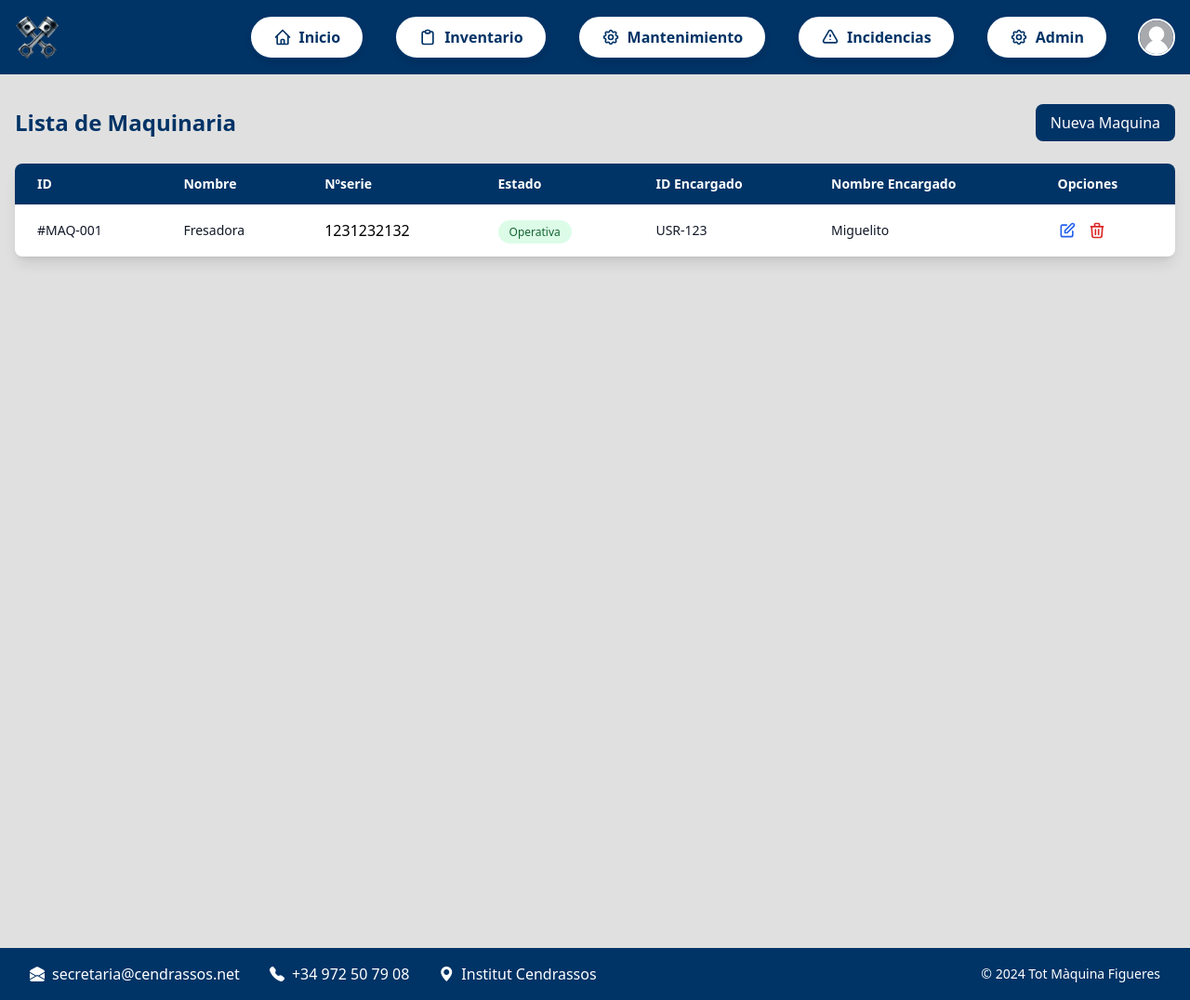
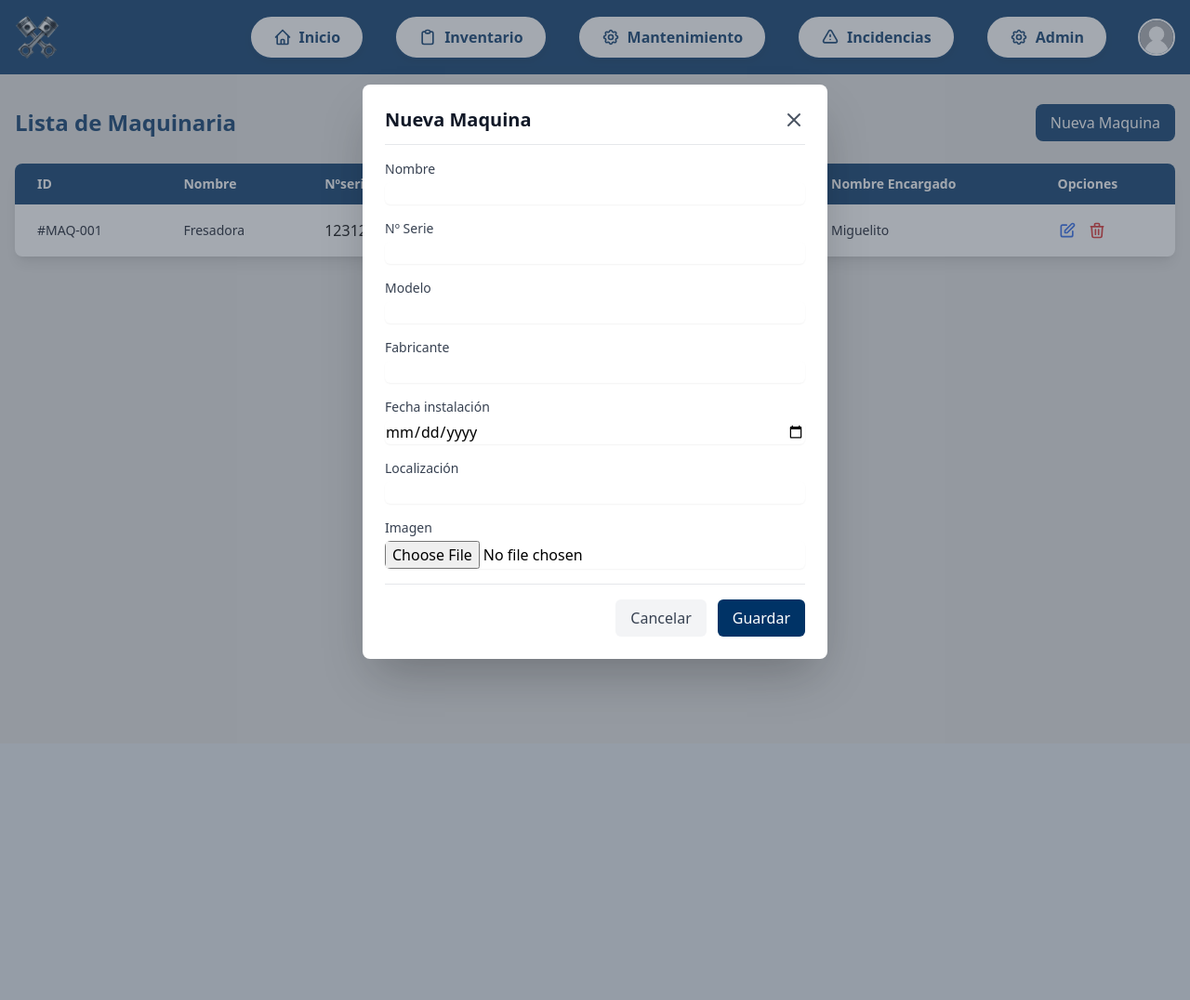
Before and after one commit to Amazghari/Projecte-3-Tot-Maquina, a PHP site: page /App/Views/inventory.php in a window 1280 px wide, after a click on "Nueva Maquina". Shown: the whole page at 93% size. After the commit the page ends 751 px from the top, so only its background shows below. Run offline with PHP 8.4, Linux system fonts and the light colour scheme; style sheets or scripts are compiled from the project's sources; some libraries are stand-ins or nearby versions.

Commit message:
Modal añadir maquina funcional

```diff
--- a/App/Views/inventory.php
+++ b/App/Views/inventory.php
@@ -67,6 +67,66 @@
         </div>
     </div>
 
+    <!-- Modal usando solo CSS -->
+    <input type="checkbox" id="modal-toggle" class="hidden">
+        <div class="hidden fixed inset-0 bg-gray-600 bg-opacity-50 overflow-y-auto h-full w-full"
+             id="modal"
+             role="dialog"
+             aria-modal="true">
+            <div class="modal-content p-6">
+                <div class="flex justify-between items-center pb-3 border-b">
+                    <h3 class="text-xl font-semibold text-gray-900">Nueva Maquina</h3>
+                    <label for="modal-toggle" class="cursor-pointer text-gray-600 hover:text-gray-800">
+                        <svg class="w-6 h-6" fill="none" stroke="currentColor" viewBox="0 0 24 24">
+                            <path stroke-linecap="round" stroke-linejoin="round" stroke-width="2" d="M6 18L18 6M6 6l12 12"/>
+                        </svg>
+                    </label>
+                </div>
+
+                <form class="space-y-4 mt-4">
+                    <div>
+                        <label class="block text-sm font-medium text-gray-700">Nombre</label>
+                        <input type="text" class="mt-1 block w-full rounded-md border-gray-300 shadow-sm focus:border-custom-blue focus:ring focus:ring-custom-blue focus:ring-opacity-50">
+                    </div>
+                    <div>
+                        <label class="block text-sm font-medium text-gray-700">Nº Serie</label>
+                        <input type="text" class="mt-1 block w-full rounded-md border-gray-300 shadow-sm focus:border-custom-blue focus:ring focus:ring-custom-blue focus:ring-opacity-50">
+                    </div>
+                    <div>
+                        <label class="block text-sm font-medium text-gray-700">Modelo</label>
+                        <input type="text" class="mt-1 block w-full rounded-md border-gray-300 shadow-sm focus:border-custom-blue focus:ring focus:ring-custom-blue focus:ring-opacity-50">
+                    </div>
+                    <div>
+                        <label class="block text-sm font-medium text-gray-700">Fabricante</label>
+                        <input type="text" class="mt-1 block w-full rounded-md border-gray-300 shadow-sm focus:border-custom-blue focus:ring focus:ring-custom-blue focus:ring-opacity-50">
+                    </div>
+                    <div>
+                        <label class="block text-sm font-medium text-gray-700">Fecha instalación</label>
+                        <input type="date" class="mt-1 block w-full rounded-md border-gray-300 shadow-sm focus:border-custom-blue focus:ring focus:ring-custom-blue focus:ring-opacity-50">
+                    </div>
+                    <div>
+                        <label class="block text-sm font-medium text-gray-700">Localización</label>
+                        <input type="text" class="mt-1 block w-full rounded-md border-gray-300 shadow-sm focus:border-custom-blue focus:ring focus:ring-custom-blue focus:ring-opacity-50">
+                    </div>
+                    <div>
+                        <label class="block text-sm font-medium text-gray-700">Imagen</label>
+                        <input type="file" accept="image/*" class="mt-1 block w-full rounded-md border-gray-300 shadow-sm focus:border-custom-blue focus:ring focus:ring-custom-blue focus:ring-opacity-50">
+                    </div>
+
+                    <div class="flex justify-end space-x-3 mt-6 pt-4 border-t">
+                        <label for="modal-toggle"
+                               class="px-4 py-2 bg-gray-100 text-gray-700 rounded-md hover:bg-gray-200 cursor-pointer">
+                            Cancelar
+                        </label>
+                        <button type="submit"
+                                class="px-4 py-2 bg-custom-blue text-white rounded-md hover:bg-blue-800 transition-colors">
+                            Guardar
+                        </button>
+                    </div>
+                </form>
+            </div>
+        </div>
+
 </body>
 <!-- Footer -->
 <?php include 'Layouts/footer.php'; ?>
--- a/db/init.sql
+++ b/db/init.sql
@@ -4,6 +4,7 @@
 -- Primer init sin fk para probar que funciona
 create table machines (
 	id INT AUTO_INCREMENT PRIMARY KEY,
+	name VARCHAR(255),
 	model VARCHAR(255),
 	manufacturer VARCHAR(255),
 	serial_num VARCHAR(255),
```
Also changed, not shown: 1 other file.
